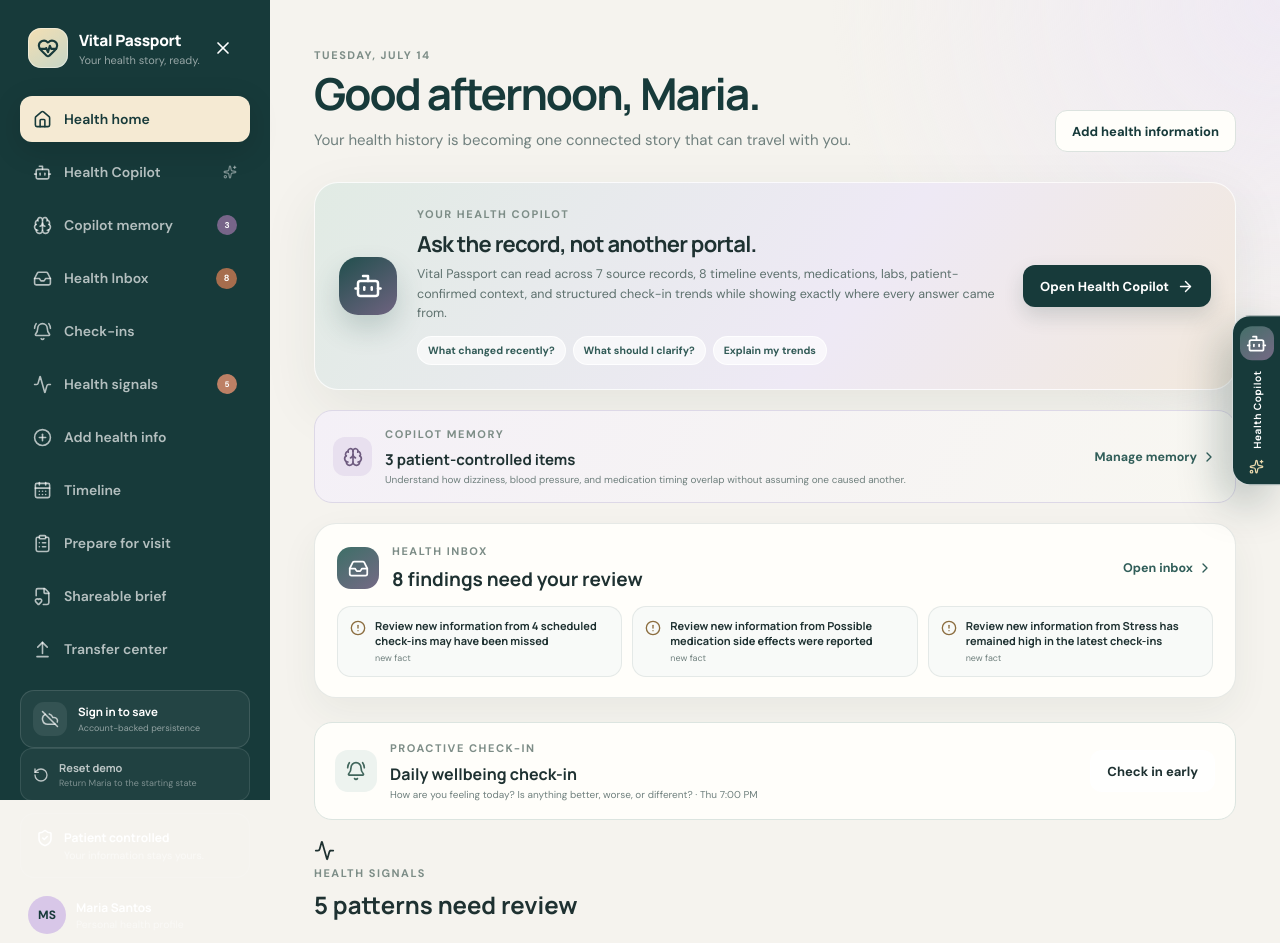
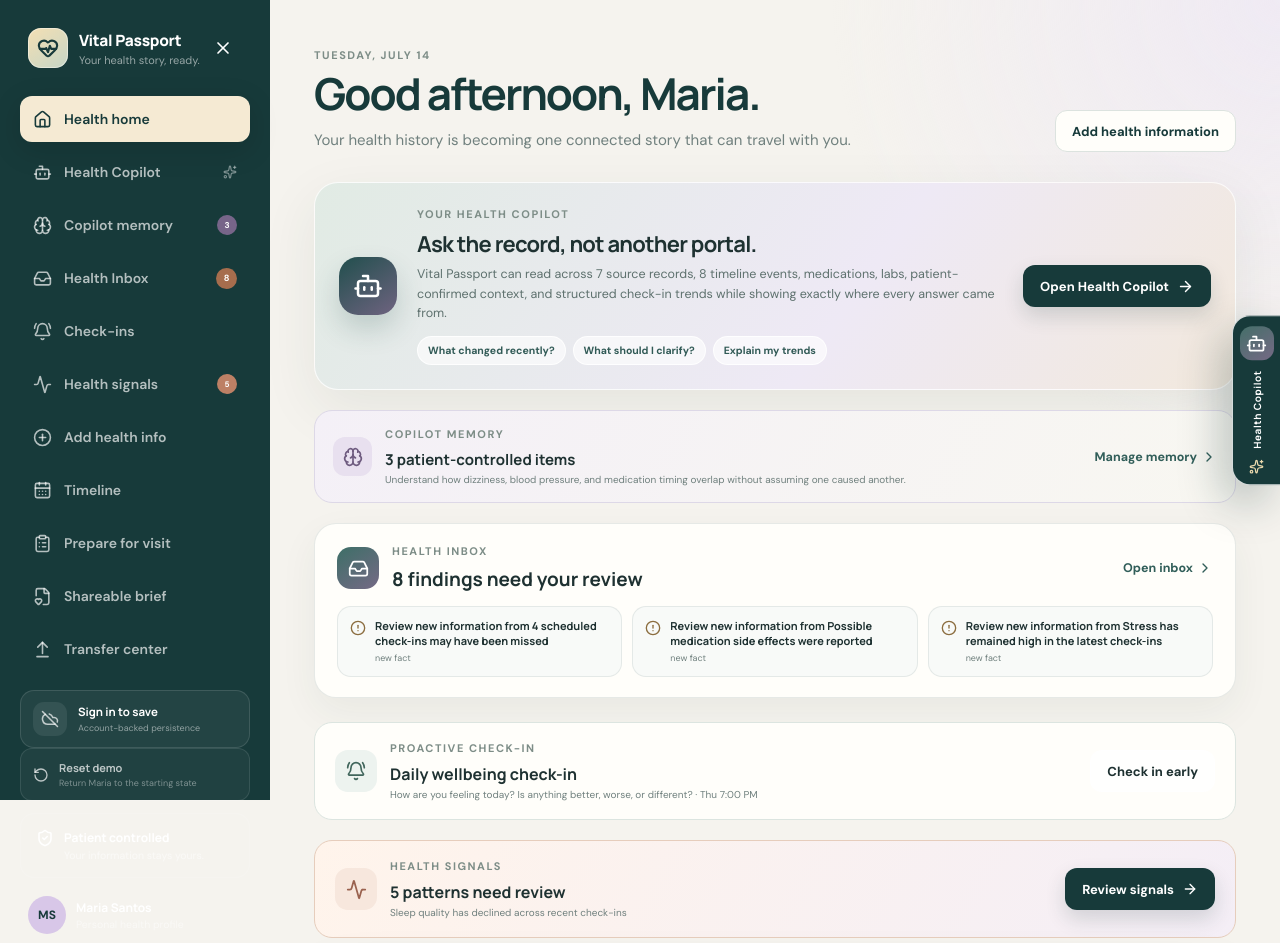
Before and after one commit to patricktran1/vitalpassport, a React (Vite) app: page / in a window 1280 px wide. Shown: the top 943 px of the page. Built offline with nearby package versions, Linux system fonts and the light colour scheme; no server answers.

Commit message:
Load health signal integration styles

```diff
--- a/src/styles/index.css
+++ b/src/styles/index.css
@@ -8,6 +8,7 @@
 @import './voice-checkins.css';
 @import './memory.css';
 @import './health-signals.css';
+@import './health-signals-integrations.css';
 @import './account.css';
 @import './sharing.css';
 @import './transfer.css';
```
